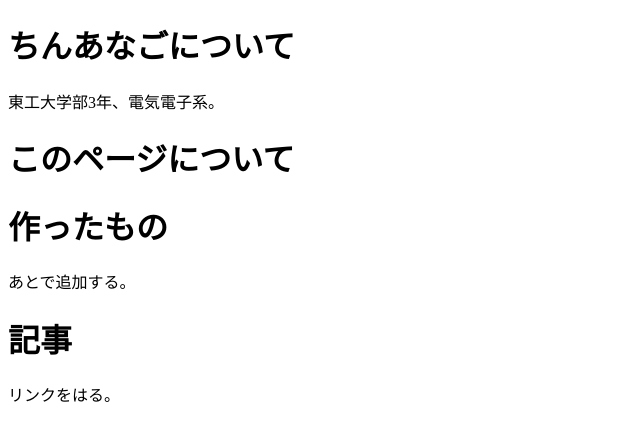
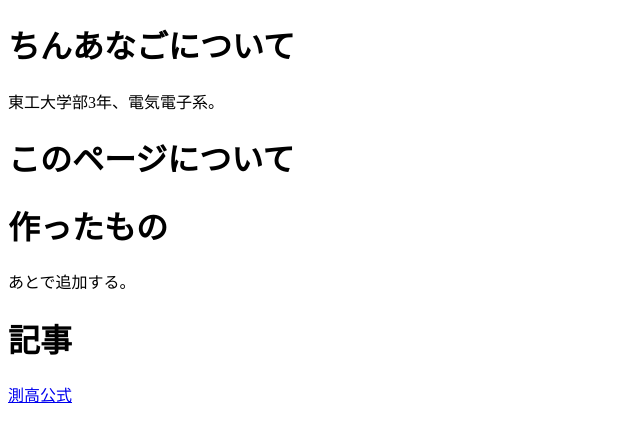
Before and after one commit to Chinanago/Portfolio, a plain HTML site: page index.html in a window 1280 px wide. Shown: the whole page, without its empty margins (0-640 px from the left). Drawn offline with Linux system fonts and the light colour scheme.

Commit message:
Update index.html

```diff
--- a/index.html
+++ b/index.html
@@ -13,6 +13,6 @@
     <h1>作ったもの</h1>
         あとで追加する。
     <h1>記事</h1>
-        リンクをはる。
+        <a href="./測高公式.html">測高公式</a>
 </body>
 </html>
```
